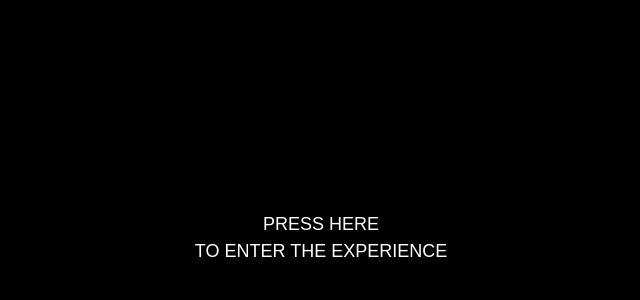
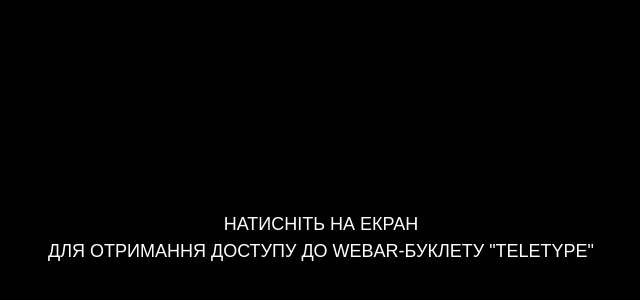
Before and after one commit to xdzm228/Labwork1, a plain HTML site: page index.html in a window 1280 px wide. Shown: the part 162-462 px from the top of the page, without its empty margins (319-959 px from the left). Drawn offline with nearby package versions, Linux system fonts and the light colour scheme.

Commit message:
Changed by GitHub
Updated the text in the access div to provide instructions in Ukrainian.

```diff
--- a/index.html
+++ b/index.html
@@ -28,9 +28,9 @@
                 text-transform: uppercase; font-family: Arial, Helvetica, sans-serif; font-weight: 400; line-height: 1.5em; font-size: large; white-space: nowrap;
                 user-select: none; pointer-events: none;
             ">
-            Press here
+            Натисніть на екран
             <br>
-            to enter the experience
+            для отримання доступу до WebAR-буклету "Teletype"
         </div>
     </div>
 
```
